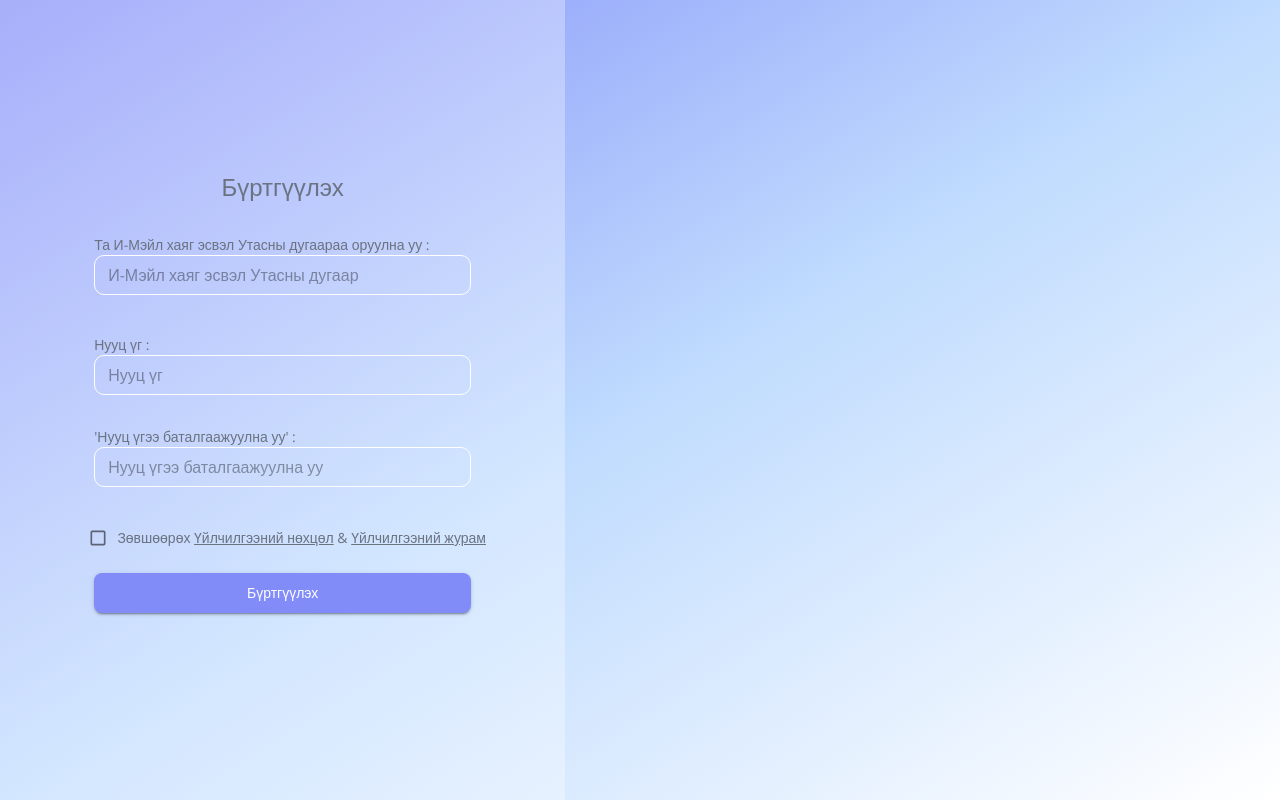
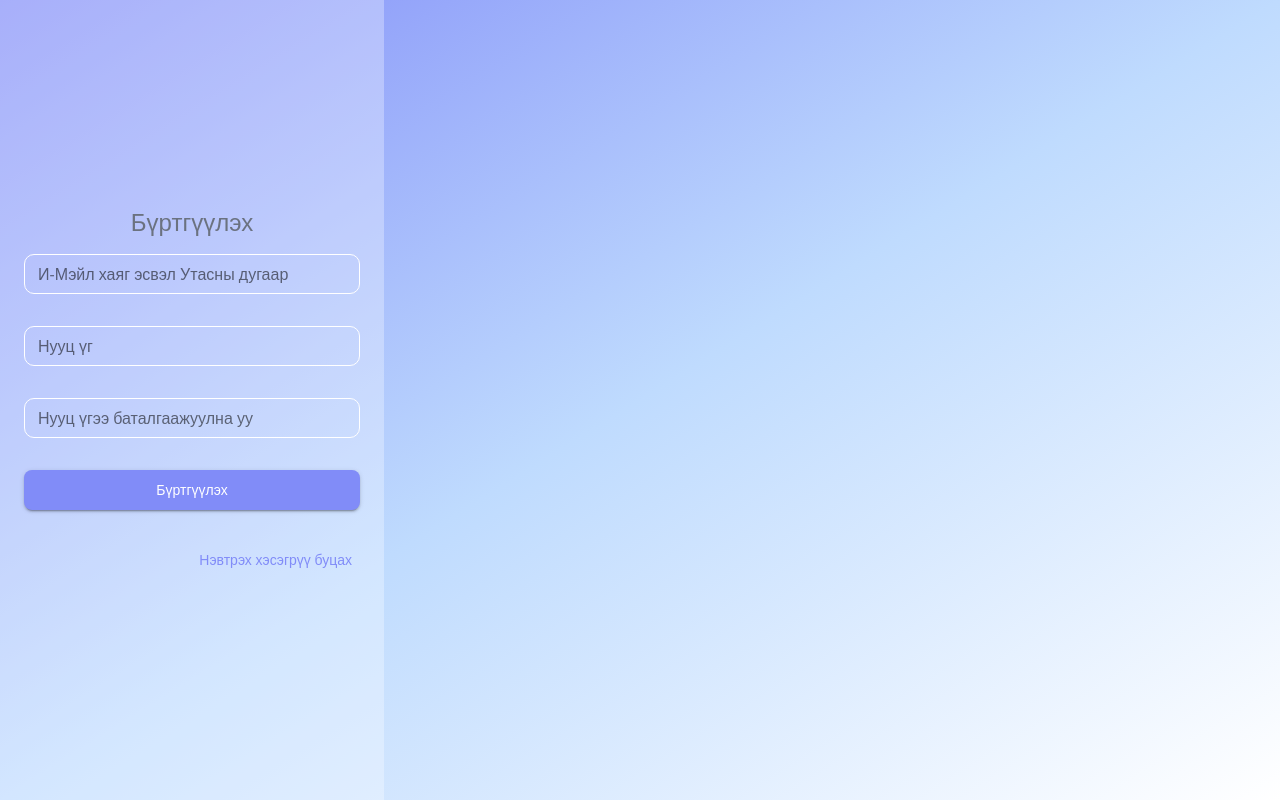
Before and after one commit to BadBadRoll/meditation, a Next.js app: page /register in a window 1280 px wide. Built offline with nearby package versions, Linux system fonts and the light colour scheme.

Commit message:
place holder deleted

```diff
--- a/src/components/page-components/forms/LoginForm.tsx
+++ b/src/components/page-components/forms/LoginForm.tsx
@@ -50,48 +50,40 @@ const LoginForm: FunctionComponent<Props> = ({ className, loading, onLogin }) =>
   return (
     <form className={cn(className, 'w-full')} onSubmit={formik.handleSubmit}>
       <span className='flex justify-center text-2xl'>Нэвтрэх</span>
-      <div className='w-full flex flex-col items-center my-4'>
-        <div className='md:w-2/3 my-4 px-4 md:px-0'>
-          <label>Та И-Мэйл хаяг эсвэл Утасны дугаараа оруулна уу :</label>
+      <div className='flex flex-col items-center my-4 gap-8 w-96 px-6'>
         <TextField
           fullWidth
           id='identifier'
           name='identifier'
-            placeholder='И-Мэйл хаяг эсвэл Утасны дугаар'
+          label='И-Мэйл хаяг эсвэл Утасны дугаар'
           value={formik.values.identifier}
           onChange={formik.handleChange}
           onBlur={formik.handleBlur}
           error={formik.touched.identifier === true && formik.errors.identifier !== undefined}
           helperText={formik.touched.identifier === true ? formik.errors.identifier : undefined}
         />
-        </div>
-        <div className='md:w-2/3 my-4 w-full px-4 md:px-0'>
-          <label>Нууц үг :</label>
         <TextField
           fullWidth
           id='password'
           name='password'
           type='password'
-            placeholder='Нууц үг'
+          label='Нууц үг'
           value={formik.values.password}
           onChange={formik.handleChange}
           onBlur={formik.handleBlur}
           error={formik.touched.password === true && formik.errors.password !== undefined}
           helperText={formik.touched.password === true ? formik.errors.password : undefined}
         />
-        </div>
-        <div className='md:w-2/3 flex justify-end'>
-          <Link href='/forgot-password'>
-            <Button variant='text'>
-              Нууц үгээ мартсан уу?
-            </Button>
-          </Link>
-        </div>
-        <div className='w-2/3 flex justify-center h-10 my-6'>
         <Button disabled={loading} type='submit' className='w-full text-white hover:bg-white hover:bg-opacity-30 hover:text-primary'>
           Нэвтрэх
           {loading && <CircularProgress color='inherit' size='0.875rem' className='ml-1' />}
         </Button>
+        <div className='justify-end flex w-full'>
+          <Link href='/register'>
+            <Button variant='text'>
+              Бүртгүүлэх үү?
+            </Button>
+          </Link>
         </div>
       </div>
     </form>
--- a/src/components/page-components/forms/RegisterForm.tsx
+++ b/src/components/page-components/forms/RegisterForm.tsx
@@ -1,9 +1,9 @@
 import { FunctionComponent } from 'react'
 import cn from 'classnames'
-import Link from 'next/link'
-import { Button, CircularProgress, TextField, Checkbox, FormHelperText } from '@material-ui/core'
+import { Button, CircularProgress, TextField } from '@material-ui/core'
 import { useFormik } from 'formik'
 import * as Yup from 'yup'
+import Link from 'next/link'
 
 import { PHONE_REGEX, PASSWORD_PATTERN_REGEX } from '@/misc/constants'
 import { emailValidator, requiredValidator } from '@/misc/validator'
@@ -64,82 +64,55 @@ const RegisterForm: FunctionComponent<Props> = ({ className, loading, onRegister
   return (
     <form className={cn(className, 'w-full')} onSubmit={formik.handleSubmit}>
       <span className='flex justify-center text-2xl'>Бүртгүүлэх</span>
-      <div className='w-full flex flex-col items-center my-4'>
-        <div className='md:w-2/3 my-4 px-4 md:px-0 w-full mb-6'>
-          <label>Та И-Мэйл хаяг эсвэл Утасны дугаараа оруулна уу :</label>
+      <div className='flex flex-col items-center my-4 w-96 gap-8 px-6'>
         <TextField
           FormHelperTextProps={{ classes: { root: 'h-auto md:-bottom-4 -bottom-10 text-xs' } }}
           fullWidth
           id='identifier'
           name='identifier'
-            placeholder='И-Мэйл хаяг эсвэл Утасны дугаар'
+          label='И-Мэйл хаяг эсвэл Утасны дугаар'
           value={formik.values.identifier}
           onChange={formik.handleChange}
           onBlur={formik.handleBlur}
           error={formik.touched.identifier === true && formik.errors.identifier !== undefined}
           helperText={formik.touched.identifier === true ? formik.errors.identifier : undefined}
         />
-        </div>
-        <div className='md:w-2/3 my-4 px-4 md:px-0 w-full'>
-          <label>Нууц үг :</label>
         <TextField
           fullWidth
           id='password'
           name='password'
           type='password'
-            placeholder='Нууц үг'
+          label='Нууц үг'
           value={formik.values.password}
           onChange={formik.handleChange}
           onBlur={formik.handleBlur}
           error={formik.touched.password === true && formik.errors.password !== undefined}
           helperText={formik.touched.password === true ? formik.errors.password : undefined}
         />
-        </div>
-        <div className='md:w-2/3 my-4 px-4 md:px-0 w-full'>
-          <label>'Нууц үгээ баталгаажуулна уу' :</label>
         <TextField
           fullWidth
           id='confirmPassword'
           name='confirmPassword'
           type='password'
-            placeholder='Нууц үгээ баталгаажуулна уу'
+          label='Нууц үгээ баталгаажуулна уу'
           value={formik.values.confirmPassword}
           onChange={formik.handleChange}
           onBlur={formik.handleBlur}
           error={formik.touched.confirmPassword === true && formik.errors.confirmPassword !== undefined}
           helperText={formik.touched.confirmPassword === true ? formik.errors.confirmPassword : undefined}
         />
-        </div>
-        <div className='w-full md:my-4 flex justify-center mx-4 mb-12'>
-          <div className='flex items-center'>
-            <Checkbox
-              id='acceptTerms'
-              name='acceptTerms'
-              size='small'
-              color='primary'
-              checked={formik.values.acceptTerms}
-              onChange={formik.handleChange}
-            />
-            <div className='relative w-full'>
-              <label>
-                <span>Зөвшөөрөх</span>&nbsp;
-                <Link passHref href='/terms'><a target='_blank' rel='noreferrer' className='underline'>Үйлчилгээний нөхцөл</a></Link>
-                <span> & </span>
-                <Link passHref href='/conditions'><a target='_blank' rel='noreferrer' className='underline'>Үйлчилгээний журам</a></Link>
-              </label>
-              {formik.touched.acceptTerms === true && formik.errors.acceptTerms !== undefined && (
-                <FormHelperText error className='left-0 h-auto w-auto -bottom-10 md:-bottom-4'>
-                  {formik.errors.acceptTerms}
-                </FormHelperText>
-              )}
-            </div>
-          </div>
-        </div>
-        <div className='w-2/3 flex justify-center h-10'>
+        <div className='w-full flex justify-center h-10'>
           <Button disabled={loading} type='submit' className='w-full text-white hover:bg-white hover:bg-opacity-30 hover:text-primary'>
             Бүртгүүлэх
             {loading && <CircularProgress color='inherit' size='0.875rem' className='ml-1' />}
           </Button>
+        </div>
+        <div className='justify-end flex w-full'>
+          <Link href='/login'>
+            <Button variant='text'>
+              Нэвтрэх хэсэгрүү буцах
+            </Button>
+          </Link>
         </div>
       </div>
     </form>
```
Lines whose indentation alone changed are shown as unchanged.
